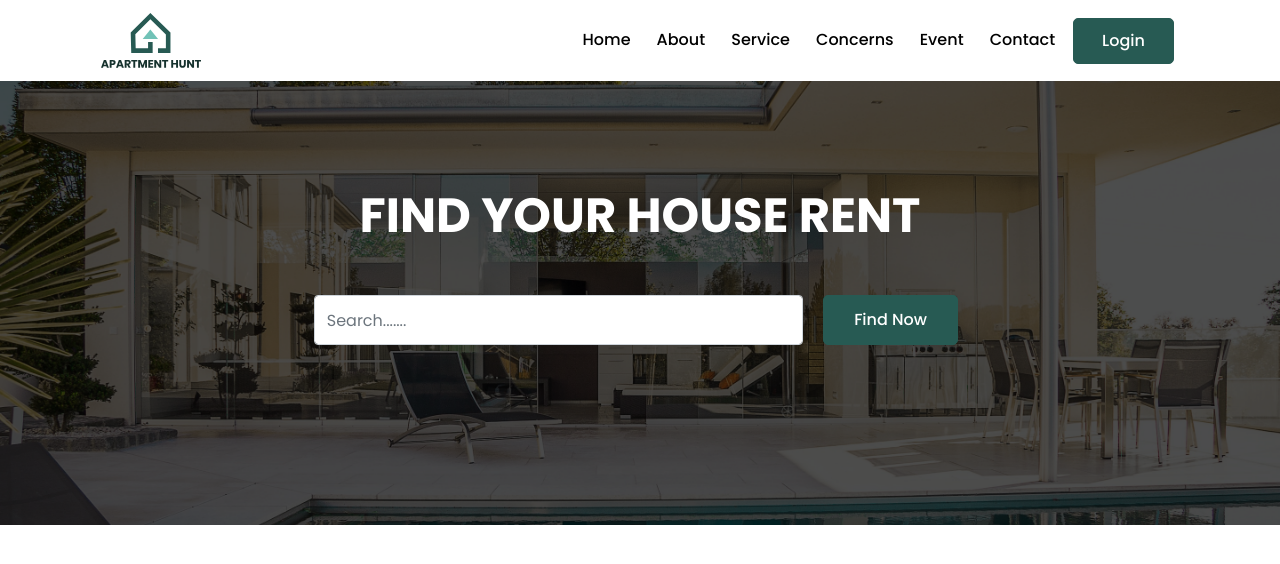
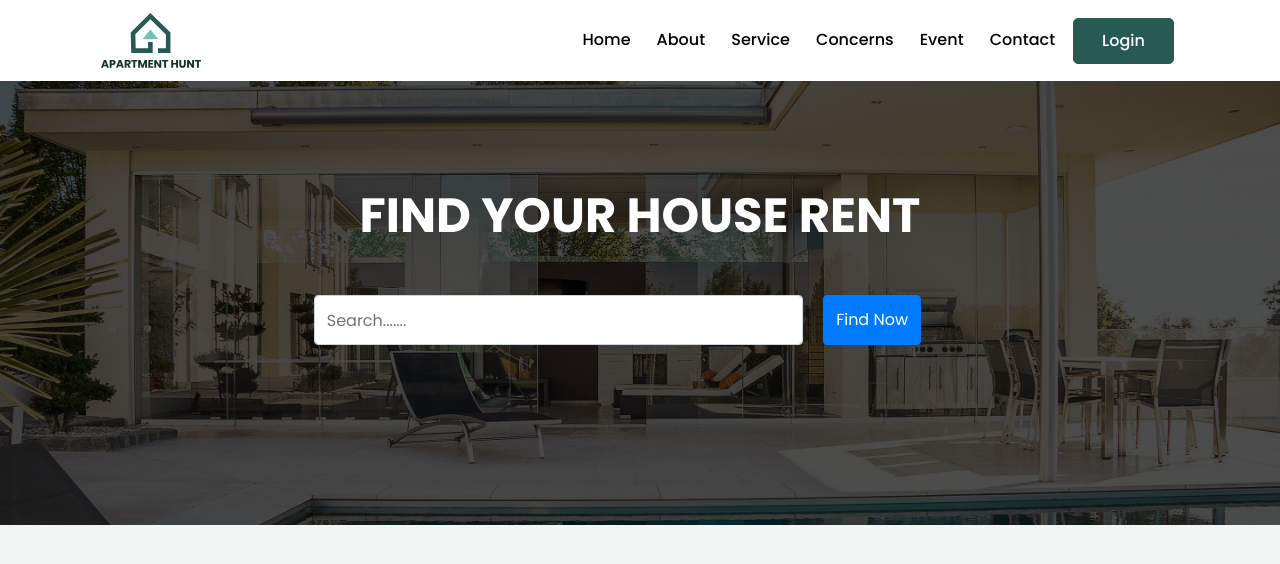
Before and after one commit to MsiIslam20/apartment-hunt, a React (Create React App) app: page / in a window 1280 px wide. Shown: the top 564 px of the page. Built offline with nearby package versions, Linux system fonts and the light colour scheme.

Commit message:
upload file

```diff
--- a/src/App.js
+++ b/src/App.js
@@ -1,12 +1,10 @@
 import './App.css';
-import Nav from './components/Nav/Nav';
-import Header from './components/Header/Header';
+import Home from './components/Home/Home';
 
 function App() {
   return (
     <>
-      <Nav></Nav>
-      <Header></Header>
+      <Home></Home>
     </>
   );
 }
--- /dev/null
+++ b/src/components/Home/Home.js
@@ -0,0 +1,14 @@
+import React from 'react';
+import Header from '../Header/Header';
+import Nav from '../Nav/Nav';
+
+const Home = () => {
+    return (
+        <>
+            <Nav></Nav>
+            <Header></Header>
+        </>
+    );
+};
+
+export default Home;
--- a/src/components/Nav/Nav.js
+++ b/src/components/Nav/Nav.js
@@ -7,7 +7,7 @@
     return (
         <div className="mh-header">
             <div className="container">
-                <nav class="navbar navbar-expand-lg">
+                <nav className="navbar navbar-expand-lg">
                     <div className="container-fluid">
                         <a className="navbar-brand" href="#0">
                             <img src={logo} alt="" className="img-fluid"/>
--- a/src/components/Nav/nav.css
+++ b/src/components/Nav/nav.css
@@ -1,8 +1,12 @@
 body{
     font-family: 'Poppins', sans-serif !important;
+    background: #F1F6F4;
 }
 .container{
     max-width: 1170px;
+}
+.mh-header{
+    background: #FFFFFF;
 }
 .mh-header ul li{
     padding: 0px 5px;
```
Also changed, not shown: 1 other file (tests, documents, lock files or other folders).
